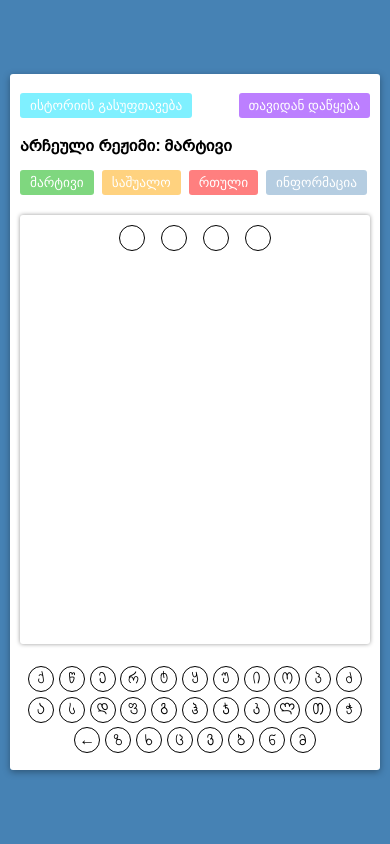
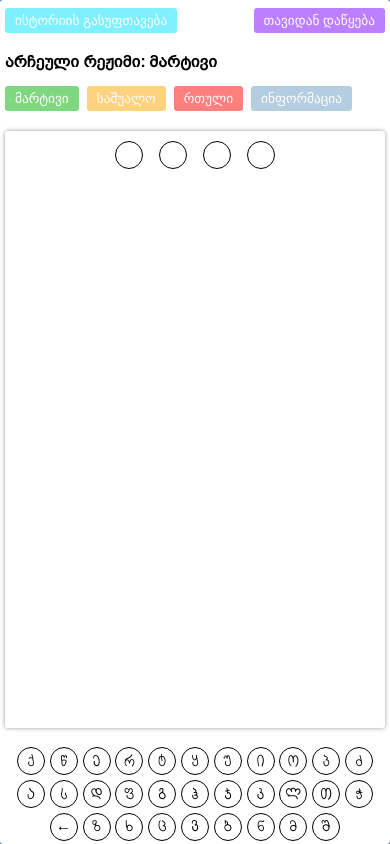
Before and after one commit to KostaD02/Guses-The-Word, a plain HTML site: page index.html in a window 390 px wide. Drawn offline with Linux system fonts and the light colour scheme.

Commit message:
feat: ui change & char added

```diff
--- a/assets/scripts/main.js
+++ b/assets/scripts/main.js
@@ -17,7 +17,7 @@
     keys: [
       ["ქ", "წ", "ე", "რ", "ტ", "ყ", "უ", "ი", "ო", "პ", "ძ"],
       ["ა", "ს", "დ", "ფ", "გ", "ჰ", "ჯ", "კ", "ლ", "თ", "ჭ"],
-      ["ზ", "ხ", "ც", "ვ", "ბ", "ნ", "მ"],
+      ["ზ", "ხ", "ც", "ვ", "ბ", "ნ", "მ", "შ"],
     ],
     keyMap: {
       q: "ქ",
@@ -49,6 +49,7 @@
       W: "ჭ",
       T: "თ",
       Z: "ძ",
+      S: "შ",
     },
     words: getWordList(WORLD_LIST),
     colors: {
@@ -326,6 +327,11 @@
     config.stopGame = false;
     config.currentLine = 0;
     config.currentWord = "";
+    const displayedChars = document.querySelectorAll("li.char");
+    displayedChars.forEach((char) => {
+      char.removeAttribute("style");
+      char.classList.remove("missed");
+    });
     let randomWord = getRandomWord(config.words);
 
     while (config.prevWords.includes(randomWord)) {
--- a/assets/styles/responsive.css
+++ b/assets/styles/responsive.css
@@ -1,7 +1,19 @@
 @media screen and (max-width: 980px) {
+  main {
+    width: 100%;
+    max-width: 100%;
+    padding: 0;
+  }
+
   main section.game-container {
-    padding: 10px;
+    height: 100%;
+    width: 100%;
+    padding: 0 10px;
     grid-template-rows: 80px 1fr 170px;
+  }
+
+  main section.game-container ul.words-display {
+    max-height: 100%;
   }
 
   main section.game-container ul.keyboard ul.line li.char,
@@ -73,6 +85,13 @@
 }
 
 @media screen and (max-width: 475px) {
+  main section.game-container {
+    padding: 0 5px;
+  }
+  main section.game-container ul.words-display {
+    padding: 10px 0;
+  }
+
   main section.game-container ul.keyboard ul.line li.char,
   main
     section.game-container
@@ -97,13 +116,4 @@
     align-content: center;
     gap: 0.5rem;
   }
-
-  main section.game-container ul.keyboard ul.line li.char,
-  main
-    section.game-container
-    ul.words-display
-    ul.words-container
-    li.words-char {
-    padding: 7px;
-  }
 }
```
